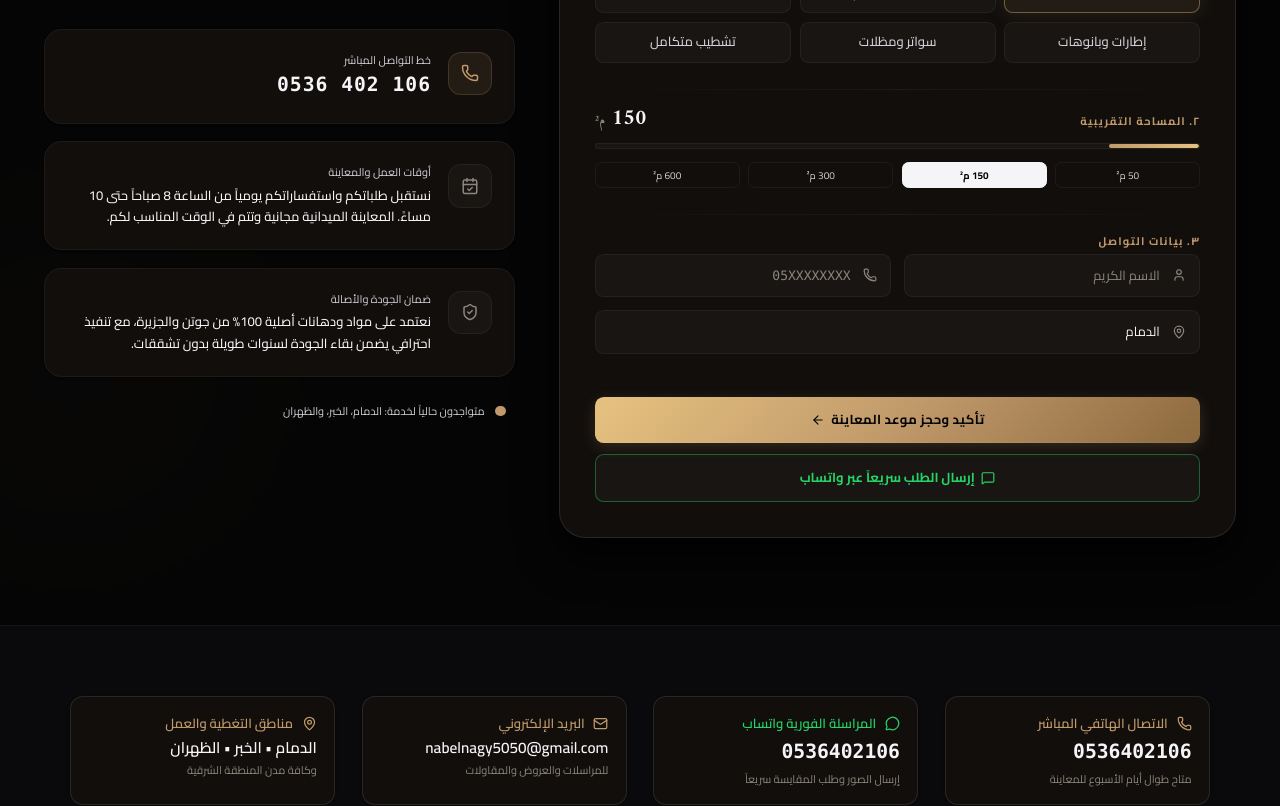
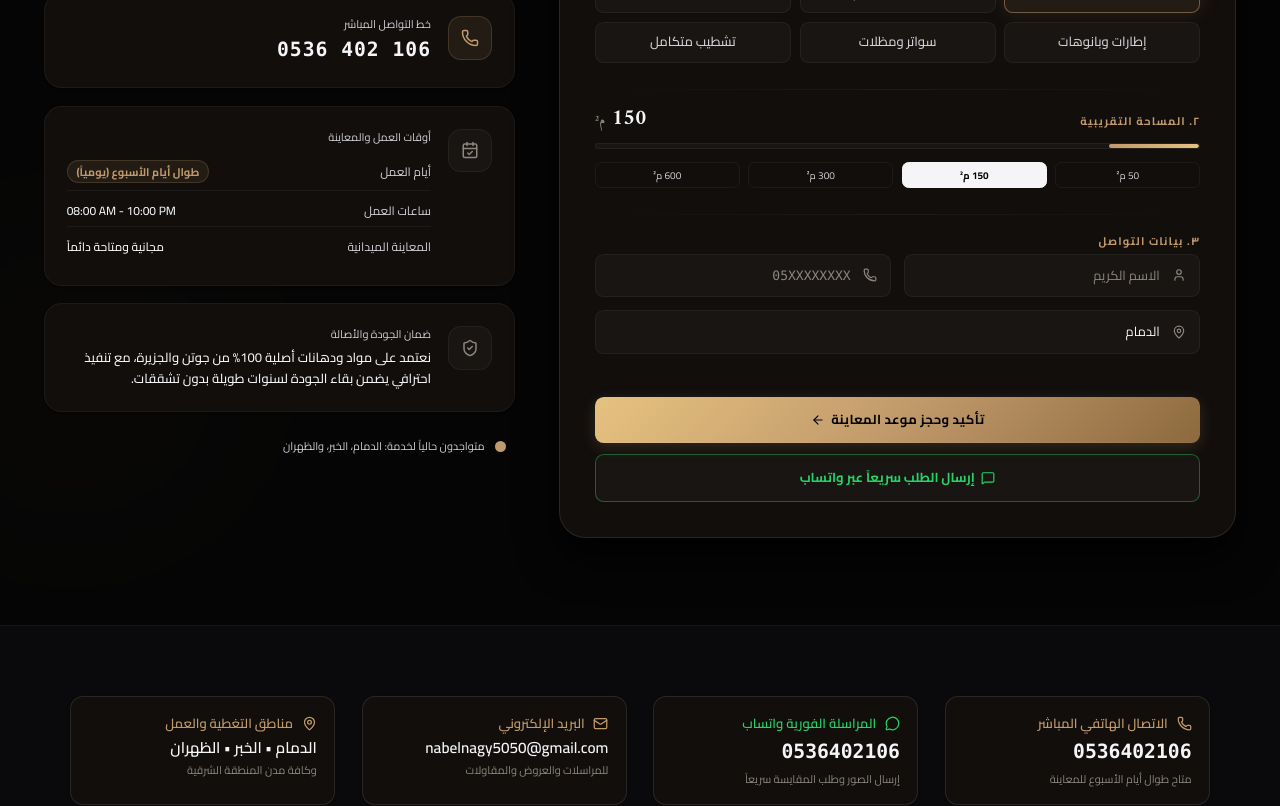
Before and after one commit to ProgramerShaher/wajd-al-asayel, a React (Vite) app: page / in a window 1280 px wide. Shown: the part 9420-10226 px from the top of the page. Built offline with nearby package versions, Linux system fonts and the light colour scheme; a web font is replaced by a local one.

Commit message:
Format working hours as a neat structured list

```diff
--- a/src/components/ContactSection.tsx
+++ b/src/components/ContactSection.tsx
@@ -322,11 +322,22 @@ ${formData.message ? `ملاحظات: ${formData.message}` : ''}
               <div className="w-10 h-10 rounded-xl bg-[var(--bg-elevated)] dark:bg-[#181512] border border-[var(--border-subtle)] dark:border-white/5 flex items-center justify-center flex-shrink-0 text-[var(--text-muted)] dark:text-white/50 group-hover:text-[#C19A6B] dark:group-hover:text-white transition-colors duration-300">
                 <CalendarCheck size={18} />
               </div>
-              <div>
-                <span className="text-[11px] text-[var(--text-secondary)] dark:text-[#8C867D] block mb-1">أوقات العمل والمعاينة</span>
-                <p className="text-[13px] font-medium text-[var(--text-primary)] dark:text-white/90 leading-relaxed">
-                  نستقبل طلباتكم واستفساراتكم يومياً من الساعة 8 صباحاً حتى 10 مساءً. المعاينة الميدانية مجانية وتتم في الوقت المناسب لكم.
-                </p>
+              <div className="w-full">
+                <span className="text-[11px] text-[var(--text-secondary)] dark:text-[#8C867D] block mb-2">أوقات العمل والمعاينة</span>
+                <div className="space-y-1 w-full">
+                  <div className="flex items-center justify-between py-1.5 border-b border-[var(--border-subtle)] dark:border-white/5">
+                    <span className="text-[12px] text-[var(--text-secondary)] dark:text-[#8C867D]">أيام العمل</span>
+                    <span className="text-[11px] font-bold text-[#C19A6B] bg-[#C19A6B]/10 border border-[#C19A6B]/20 px-2 py-0.5 rounded-full">طوال أيام الأسبوع (يومياً)</span>
+                  </div>
+                  <div className="flex items-center justify-between py-1.5 border-b border-[var(--border-subtle)] dark:border-white/5">
+                    <span className="text-[12px] text-[var(--text-secondary)] dark:text-[#8C867D]">ساعات العمل</span>
+                    <span className="text-[12px] font-medium text-[var(--text-primary)] dark:text-white/90" dir="ltr">08:00 AM - 10:00 PM</span>
+                  </div>
+                  <div className="flex items-center justify-between py-1.5">
+                    <span className="text-[12px] text-[var(--text-secondary)] dark:text-[#8C867D]">المعاينة الميدانية</span>
+                    <span className="text-[12px] font-medium text-[var(--text-primary)] dark:text-white/90">مجانية ومتاحة دائماً</span>
+                  </div>
+                </div>
               </div>
             </div>
 
```
